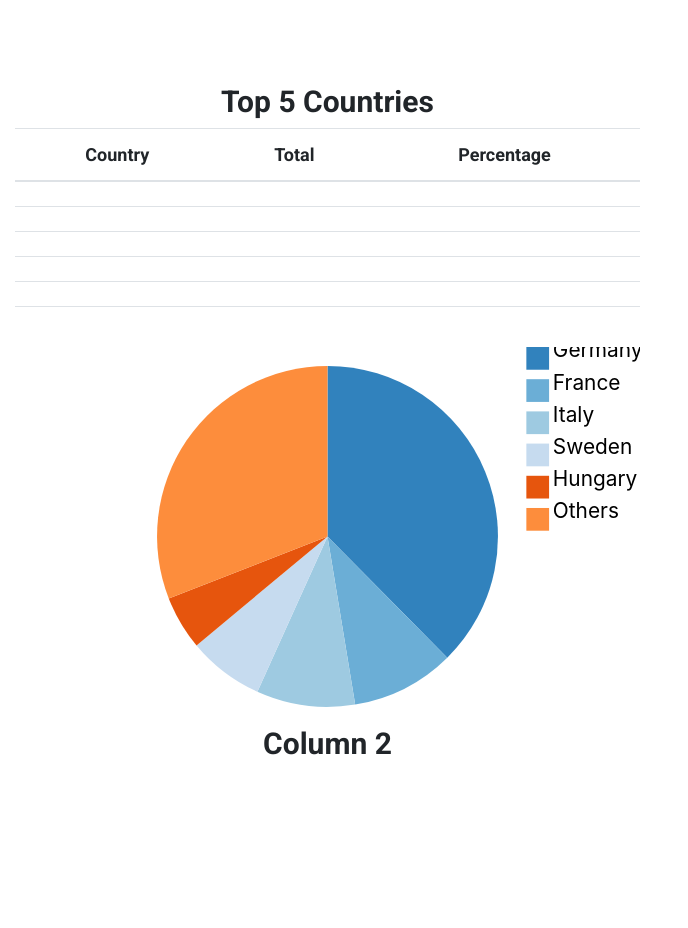
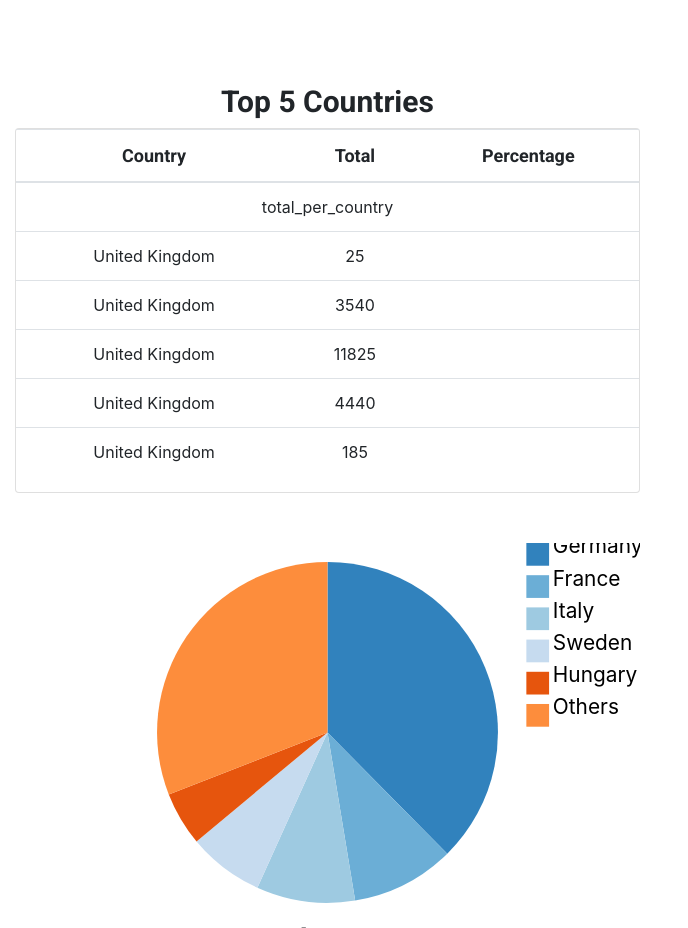
Before and after one commit to rory81/eurostat-migration-db, a plain HTML site: page index.html in a window 1280 px wide. Shown: the part 920-1848 px from the top of the page, without its empty margins (0-688 px from the left). Before the commit the page ends 1690 px from the top, so only its background shows below. Drawn offline with nearby package versions, Linux system fonts and the light colour scheme.

Commit message:
data in dataTable

```diff
--- a/assets/css/style.css
+++ b/assets/css/style.css
@@ -47,12 +47,6 @@ h3 {
     font-family: "Roboto", sans-serif;
 }
 
-th {
-    font-size: 10px;
-    font-weight: bold;
-    font-family: "Roboto", sans-serif;
-}
-
 
 /*TOTAL_ASYLUM_APPL_GRAPH*/
 
@@ -75,8 +69,18 @@ th {
 }
 
 
+/*COUNTRIES COLUMN*/
+th {
+    font-size: 10px;
+    font-weight: bold;
+    font-family: "Roboto", sans-serif;
+}
 
-/*COUNTRIES COLUMN*/
+.card{
+    margin-bottom:50px;
+}
+
+
 
 /*.countries {*/
 
--- a/assets/js/main.js
+++ b/assets/js/main.js
@@ -49,15 +49,17 @@ function makeGraphs(error, migrData) {
     dc.dataTable("#top-5")
         .width(250).height(800)
         .dimension(countries_dim)
-        .group(function(d) { return ' ' }).size(5) // number of rows to return
+        .group(function(d) { return 'total_per_country' })
+        .data(top_5_country)
+        .size(5) // number of rows to return
         .columns([
-            function(d) { return d.Country; },
-            function(d) { return d.Total; },
+            function(d) { return d.GEO; },
+            function(d) { return d.Value; },
             function(d) { return d.Percentage; },
 
         ])
-        .sortBy(function(d) { return d.Value; })
-        .order(d3.ascending);
+        .sortBy(function(d) { return d.Country; })
+        .order(d3.descending);
 
 
 
--- a/index.html
+++ b/index.html
@@ -30,7 +30,7 @@
     <div class="col-12 no-gutters container-fluid">
         <div class="col-md-6 col-sm-12 no-gutters containter-fluid countries text-center">
             <h3>Top 5 Countries</h3>
-            <div class="col-12 no-gutters container-fluid mx-auto">
+            <div class="col-12 card no-gutters container-fluid mx-auto">
                 <table class='table table-hover' id='top-5' >
                     <thead>
                         <tr class='header'>
```
